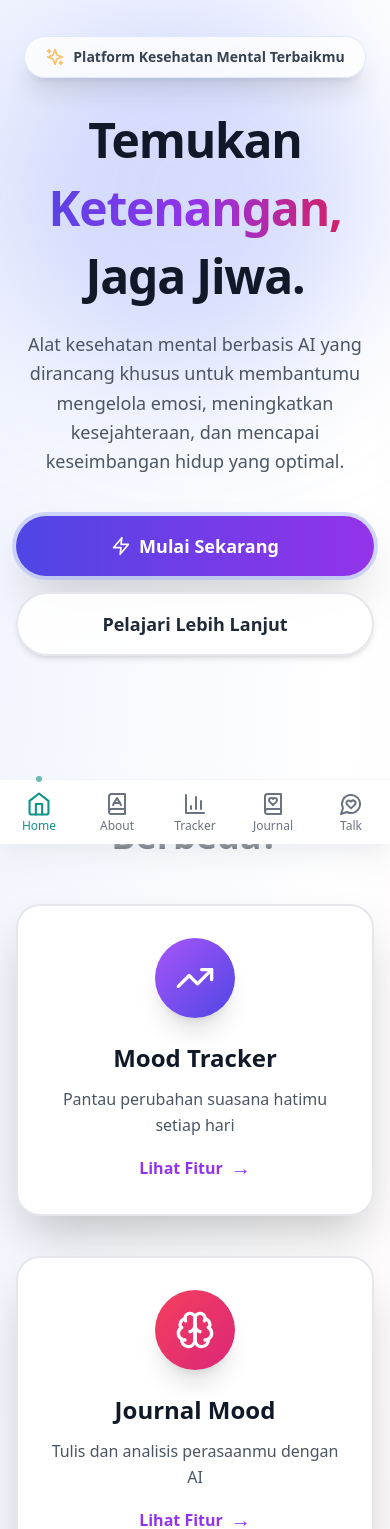
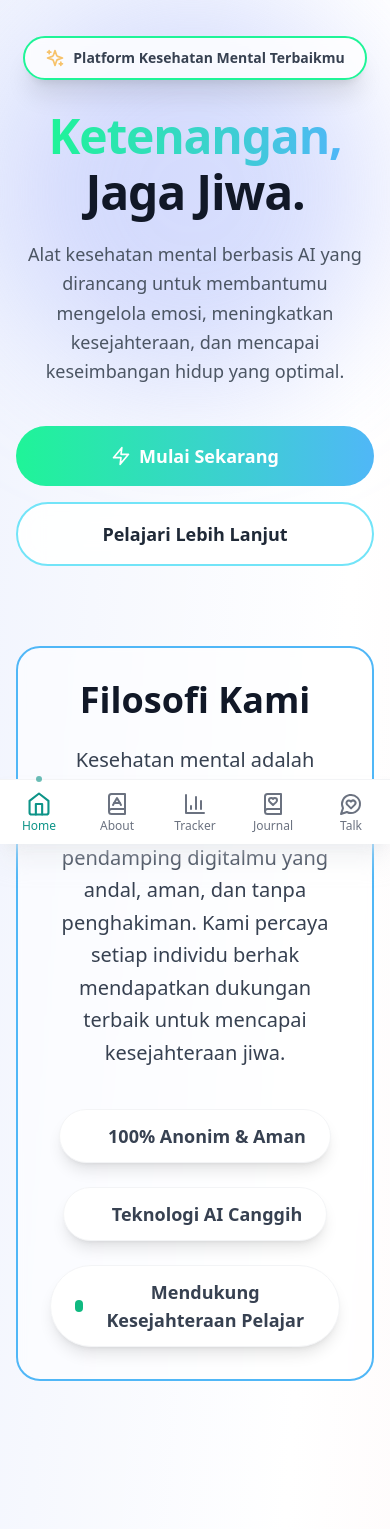
Before and after one commit to WahyuAndikaRahadi/JagaJiwa, a React (Vite) app: page / in a window 390 px wide. Shown: the top 1529 px of the page. Built offline with nearby package versions, Linux system fonts and the light colour scheme.

Commit message:
Update Nav, Home, and Dark Mode

```diff
--- a/src/pages/Home.tsx
+++ b/src/pages/Home.tsx
@@ -1,4 +1,14 @@
-import { Heart, Brain, MessageCircle, TrendingUp, BookOpen, Star, Zap, Smile, Sparkles } from 'lucide-react';
+import {
+  Heart,
+  Brain,
+  MessageCircle,
+  TrendingUp,
+  BookOpen,
+  Star,
+  Zap,
+  Smile,
+  Sparkles,
+} from 'lucide-react';
 
 function Home() {
   const features = [
@@ -6,19 +16,19 @@ function Home() {
       icon: TrendingUp,
       title: 'Mood Tracker',
       description: 'Pantau perubahan suasana hatimu setiap hari',
-      color: 'from-purple-500 to-indigo-600', // Warna lebih berani
+      color: 'from-purple-500 to-indigo-600',
     },
     {
       icon: Brain,
       title: 'Journal Mood',
       description: 'Tulis dan analisis perasaanmu dengan AI',
-      color: 'from-rose-500 to-pink-600', // Warna lebih berani
+      color: 'from-rose-500 to-pink-600',
     },
     {
       icon: MessageCircle,
       title: 'Talk Room',
       description: 'Curhat dengan AI yang siap mendengarkan',
-      color: 'from-emerald-500 to-teal-600', // Warna lebih berani
+      color: 'from-emerald-500 to-teal-600',
     },
   ];
 
@@ -26,67 +36,82 @@ function Home() {
     {
       id: 1,
       title: 'Mengatasi Burnout Akademik: Tips dan Strategi',
-      summary: 'Pelajari cara mengenali tanda-tanda burnout dan strategi efektif untuk mengatasinya agar tetap produktif.',
+      summary:
+        'Pelajari cara mengenali tanda-tanda burnout dan strategi efektif untuk mengatasinya agar tetap produktif.',
       link: '/artikel/burnout-akademik',
     },
     {
       id: 2,
       title: 'Pentingnya Mindfulness dalam Rutinitas Harian',
-      summary: 'Integrasikan praktik mindfulness ke dalam keseharianmu untuk meningkatkan fokus dan mengurangi stres.',
+      summary:
+        'Integrasikan praktik mindfulness ke dalam keseharianmu untuk meningkatkan fokus dan mengurangi stres.',
       link: '/artikel/mindfulness',
     },
     {
       id: 3,
       title: 'Membangun Resiliensi Mental di Era Digital',
-      summary: 'Kembangkan ketahanan mental untuk menghadapi tantangan di dunia digital yang serba cepat dan penuh tekanan.',
+      summary:
+        'Kembangkan ketahanan mental untuk menghadapi tantangan di dunia digital yang serba cepat dan penuh tekanan.',
       link: '/artikel/resiliensi-digital',
     },
   ];
 
   return (
-    <div className="min-h-screen relative overflow-hidden bg-gradient-to-br from-indigo-50/70 via-white to-rose-50/70">
-      {/* Background blobs yang lebih dinamis */}
-      <div className="absolute top-0 left-0 w-96 h-96 bg-indigo-300 rounded-full mix-blend-multiply filter blur-3xl opacity-40 animate-blob"></div>
-      <div className="absolute bottom-1/4 right-0 w-1/3 h-1/3 bg-rose-300 rounded-full mix-blend-multiply filter blur-3xl opacity-40 animate-blob animation-delay-4000"></div>
-      <div className="absolute top-1/2 left-1/4 w-72 h-72 bg-emerald-300 rounded-full mix-blend-multiply filter blur-3xl opacity-30 animate-blob animation-delay-2000"></div>
+    <div
+      className="min-h-screen relative overflow-hidden transition-colors duration-500
+      bg-gradient-to-br from-indigo-50/70 via-white to-rose-50/70
+      dark:from-gray-900 dark:via-gray-950 dark:to-indigo-950"
+    >
+      {/* === Background Blobs === */}
+      <div className="absolute top-0 left-0 w-96 h-96 bg-indigo-300 rounded-full mix-blend-multiply filter blur-3xl opacity-40 animate-blob dark:bg-indigo-700 dark:opacity-30" />
+      <div className="absolute bottom-1/4 right-0 w-1/3 h-1/3 bg-rose-300 rounded-full mix-blend-multiply filter blur-3xl opacity-40 animate-blob animation-delay-4000 dark:bg-rose-700 dark:opacity-30" />
+      <div className="absolute top-1/2 left-1/4 w-72 h-72 bg-emerald-300 rounded-full mix-blend-multiply filter blur-3xl opacity-30 animate-blob animation-delay-2000 dark:bg-emerald-700 dark:opacity-20" />
 
-
-      <div className="max-w-7xl mx-auto px-4 sm:px-6 lg:px-8 py-9 md:py-8 relative z-10">
-
-        <section className="text-center mb-20 md:mb-28">
-          {/* Header utama di tengah */}
+      <div className="max-w-7xl mx-auto px-4 sm:px-6 lg:px-8 py-9 md:py-14 relative z-10">
+        {/* === Hero Section === */}
+        <section className="text-center mb-20 md:mb-36">
           <div className="space-y-8 max-w-4xl mx-auto">
-            <div className="inline-flex items-center gap-2 bg-white/80 backdrop-blur-sm px-5 py-2.5 rounded-full shadow-xl border border-indigo-100 animate-fade-in-down">
+            <div
+              className="inline-flex items-center gap-2 px-5 py-2.5 rounded-full shadow-xl border-2 animate-fade-in-down
+              bg-white/80 backdrop-blur-sm border-[#1ff498]
+              dark:bg-gray-800/80"
+            >
               <Sparkles className="w-5 h-5 text-amber-500 animate-pulse" />
-              <span className="text-sm md:text-base font-semibold text-gray-700">Platform Kesehatan Mental Terbaikmu</span>
+              <span className="text-sm md:text-base font-semibold text-gray-700 dark:text-gray-300">
+                Platform Kesehatan Mental Terbaikmu
+              </span>
             </div>
 
             <div className="space-y-6 animate-slide-up">
-              <h1 className="text-5xl md:text-7xl lg:text-8xl font-extrabold leading-tight tracking-tight">
-                <span className="block text-gray-900 mb-2">Temukan</span>
-                <span className="block bg-gradient-to-r from-indigo-600 via-purple-600 to-rose-600 bg-clip-text text-transparent animate-gradient-slow">
+              <h1 className="text-5xl md:text-7xl lg:text-8xl font-extrabold tracking-tight">
+                <span className="bg-gradient-to-r from-[#1ff498] to-[#50b7f7] bg-clip-text text-transparent animate-gradient-slow z-10">
                   Ketenangan,
                 </span>
-                <span className="block text-gray-900 mt-2">Jaga Jiwa.</span>
+                <span className="block text-gray-900 mt-2 dark:text-gray-100">
+                  Jaga Jiwa.
+                </span>
               </h1>
 
-              <p className="text-lg md:text-xl text-gray-600 leading-relaxed max-w-2xl mx-auto">
-                Alat kesehatan mental berbasis AI yang dirancang khusus untuk membantumu mengelola emosi, meningkatkan kesejahteraan, dan mencapai keseimbangan hidup yang optimal.
+              <p className="text-lg md:text-xl leading-relaxed max-w-2xl mx-auto text-gray-600 dark:text-gray-400">
+                Alat kesehatan mental berbasis AI yang dirancang untuk membantumu
+                mengelola emosi, meningkatkan kesejahteraan, dan mencapai
+                keseimbangan hidup yang optimal.
               </p>
 
               <div className="flex flex-col sm:flex-row justify-center gap-4 pt-4">
                 <a
                   href="/tracker"
-                  className="group relative inline-flex items-center justify-center px-10 py-4 text-lg font-bold text-white bg-gradient-to-r from-indigo-600 to-purple-600 rounded-full shadow-2xl hover:shadow-indigo-400/50 transform hover:scale-105 transition-all duration-300 overflow-hidden ring-4 ring-indigo-300 ring-opacity-50"
+                  className="group relative inline-flex items-center justify-center px-10 py-4 text-lg font-semibold text-white bg-gradient-to-r from-[#1ff498] to-[#50b7f7] rounded-full transform hover:scale-105 transition-all duration-300 overflow-hidden hover:shadow-md hover:shadow-[#1ff498]/50"
                 >
-                  <span className="absolute inset-0 w-full h-full transition duration-300 ease-out opacity-0 bg-gradient-to-r from-white/10 via-white/50 to-white/10 group-hover:opacity-100"></span>
                   <Zap className="w-5 h-5 mr-2 animate-pulse-fast" />
-                  <span className="relative">Mulai Sekarang</span>
+                  <span>Mulai Sekarang</span>
                 </a>
 
                 <a
-                  href="/tentang"
-                  className="inline-flex items-center justify-center px-10 py-4 text-lg font-semibold text-gray-800 bg-white/90 backdrop-blur-md border-2 border-gray-200 rounded-full hover:border-purple-400 hover:text-purple-700 transition-all duration-300 shadow-md"
+                  href="/about"
+                  className="inline-flex items-center justify-center px-10 py-4 text-lg font-semibold rounded-full transition-all duration-300
+                  text-gray-800 bg-white/90 backdrop-blur-md border-2 border-[#72e4f8] hover:border-[#1ff498] hover:scale-105
+                  dark:text-gray-200 dark:bg-gray-800/90"
                 >
                   Pelajari Lebih Lanjut
                 </a>
@@ -95,65 +120,116 @@ function Home() {
           </div>
         </section>
 
-        <h2 className="text-4xl font-extrabold text-gray-900 mb-12 text-center pt-10 animate-fade-in">
+        {/* === Filosofi Kami === */}
+        <div
+          className="rounded-3xl mt-20 mb-20 p-8 md:p-14 text-center border-2
+          border-[#50b7f7] hover:border-[#1ff498] transition-all duration-500
+          bg-white/50 backdrop-blur-sm dark:bg-gray-900/50"
+        >
+          <h2 className="text-4xl font-extrabold mb-6 text-gray-900 dark:text-gray-100">
+            Filosofi Kami
+          </h2>
+          <p className="text-xl max-w-5xl mx-auto mb-10 leading-relaxed text-gray-700 dark:text-gray-400">
+            Kesehatan mental adalah perjalanan, bukan tujuan. Jaga Jiwa
+            berkomitmen menjadi pendamping digitalmu yang andal, aman, dan tanpa
+            penghakiman. Kami percaya setiap individu berhak mendapatkan
+            dukungan terbaik untuk mencapai kesejahteraan jiwa.
+          </p>
+
+          <div className="flex flex-wrap justify-center gap-6 text-lg font-semibold">
+            {[
+              { text: '100% Anonim & Aman', color: 'rose' },
+              { text: 'Teknologi AI Canggih', color: 'purple' },
+              { text: 'Mendukung Kesejahteraan Pelajar', color: 'emerald' },
+            ].map((item, i) => (
+              <div
+                key={i}
+                className="flex items-center space-x-3 px-6 py-3 shadow-lg rounded-full border transition-all hover:scale-105
+                text-gray-700 bg-white border-gray-100 hover:bg-gray-50
+                dark:text-gray-300 dark:bg-gray-800 dark:border-gray-700 dark:hover:bg-gray-700"
+              >
+                <div
+                  className={`w-3 h-3 bg-${item.color}-500 rounded-full animate-ping-slow`}
+                  style={{ animationDelay: `${i * 500}ms` }}
+                ></div>
+                <span>{item.text}</span>
+              </div>
+            ))}
+          </div>
+        </div>
+
+        {/* === Mengapa Kami Berbeda === */}
+        <h2 className="pt-16 text-4xl font-extrabold mb-12 text-center text-gray-900 dark:text-gray-100">
           Mengapa Kami Berbeda?
         </h2>
+
         <div className="grid md:grid-cols-3 gap-10 mb-24">
           {features.map((feature, index) => {
             const Icon = feature.icon;
             return (
               <div
                 key={index}
-                className="bg-white rounded-3xl p-8 shadow-2xl border-2 border-purple-200/150 backdrop-blur-sm transition-all duration-500 hover:shadow-purple-200/50 hover:border-purple-300 transform hover:-translate-y-3 group flex flex-col items-center text-center animate-slide-up"
+                className="rounded-3xl p-8 border-2 backdrop-blur-sm transition-all duration-500 transform group flex flex-col items-center text-center
+                border-[#72e4f8] hover:border-[#1ff498] dark:bg-gray-900/50"
                 style={{ animationDelay: `${index * 200}ms` }}
               >
-                <div className={`inline-flex items-center justify-center w-20 h-20 bg-gradient-to-br ${feature.color} rounded-full mb-6 shadow-xl`}>
-                  <Icon className="w-10 h-10 text-white transition-transform group-hover:rotate-12 group-hover:scale-110" />
+                <div
+                  className="inline-flex items-center justify-center w-20 h-20 rounded-full mb-6 dark:bg-indigo-500/20"
+                >
+                  <Icon className="w-10 h-10 text-[#1ff498] transition-transform group-hover:scale-110" />
                 </div>
-                <h3 className="text-2xl font-extrabold text-gray-900 mb-3">
+                <h3 className="text-2xl font-extrabold mb-3 text-gray-900 dark:text-gray-100">
                   {feature.title}
                 </h3>
-                <p className="text-gray-600 leading-relaxed mb-4">
+                <p className="leading-relaxed mb-4 text-gray-600 dark:text-gray-400">
                   {feature.description}
                 </p>
-                <a href="#" className="mt-auto inline-flex items-center text-purple-600 font-bold text-base hover:text-purple-800 transition-colors group-hover:underline">
-                  Lihat Fitur <span className='ml-2 text-xl'>&rarr;</span>
+                <a
+                  href="#"
+                  className="mt-auto inline-flex items-center font-bold text-base transition-colors text-[#1ff498] "
+                >
+                  Lihat Fitur <span className="ml-2 text-xl">&rarr;</span>
                 </a>
               </div>
             );
           })}
         </div>
 
-        <div className="mb-24 pt-10 border-t border-gray-200 animate-fade-in">
+        {/* === Wawasan Terbaru === */}
+        <div className="mb-24 pt-10 border-t border-[#72e4f8]">
           <div className="flex flex-col sm:flex-row justify-between items-center mb-10">
-            <h2 className="text-4xl font-extrabold text-gray-900 text-center sm:text-left mb-6 sm:mb-0">
-              <BookOpen className="inline-block w-9 h-9 mr-3 text-emerald-600" />
+            <h2 className="text-4xl font-extrabold text-center sm:text-left mb-6 sm:mb-0 text-gray-900 dark:text-gray-100">
+              <BookOpen className="inline-block w-9 h-9 mr-3 text-emerald-600 dark:text-emerald-400" />
               Wawasan Terbaru
             </h2>
             <a
               href="/blog"
-              className="text-emerald-600 font-bold hover:text-emerald-800 transition-colors text-lg inline-flex items-center"
+              className="font-bold text-lg inline-flex items-center text-emerald-600 hover:text-emerald-800 dark:text-emerald-400 dark:hover:text-emerald-300"
             >
-              Lihat Semua Artikel <span className='ml-2 text-xl'>&rarr;</span>
+              Lihat Semua Artikel <span className="ml-2 text-xl">&rarr;</span>
             </a>
           </div>
 
           <div className="grid md:grid-cols-3 gap-10">
             {articles.map((article, index) => (
               <a
+                key={article.id}
                 href={article.link}
-                key={article.id}
-                className="block bg-white rounded-3xl shadow-xl overflow-hidden border border-gray-100 hover:shadow-2xl transition-all duration-300 group transform hover:-translate-y-2 animate-slide-up"
+                className="block rounded-3xl shadow-xl overflow-hidden border hover:shadow-2xl transition-all duration-300 group transform hover:-translate-y-2 bg-white border-gray-100 dark:bg-gray-800 dark:border-gray-700"
                 style={{ animationDelay: `${index * 150}ms` }}
               >
-                <div className={`w-full ${index === 0 ? 'h-52' : 'h-40'} bg-gray-100 flex items-center justify-center text-gray-500 font-medium overflow-hidden`}>
-                  <img src={`https://source.unsplash.com/random/600x400?mental-health,wellness,nature&sig=${article.id}`} alt={`Gambar Artikel ${article.id}`} className='object-cover w-full h-full transition-transform duration-500 group-hover:scale-110' />
+                <div className="w-full h-52 bg-gray-100 overflow-hidden">
+                  <img
+                    src={`https://source.unsplash.com/random/600x400?mental-health,wellness,nature&sig=${article.id}`}
+                    alt={article.title}
+                    className="object-cover w-full h-full transition-transform duration-500 group-hover:scale-110"
+                  />
                 </div>
                 <div className="p-7">
-                  <h3 className="text-xl font-bold text-gray-900 mb-2 group-hover:text-purple-700 transition-colors leading-snug">
+                  <h3 className="text-xl font-bold mb-2 leading-snug text-gray-900 group-hover:text-purple-700 dark:text-gray-100 dark:group-hover:text-indigo-400">
                     {article.title}
                   </h3>
-                  <p className="text-gray-600 text-sm line-clamp-3">
+                  <p className="text-sm line-clamp-3 text-gray-600 dark:text-gray-400">
                     {article.summary}
                   </p>
                 </div>
@@ -162,62 +238,65 @@ function Home() {
           </div>
         </div>
 
-        <div className="mb-24 pt-10 border-t border-gray-200 animate-fade-in">
-          <h2 className="text-4xl font-extrabold text-gray-900 mb-12 text-center">
-            <Smile className="inline-block w-9 h-9 mr-3 text-rose-600" />
+        {/* === Testimoni Section === */}
+        <div className="mb-24 pt-10 border-t border-gray-200 dark:border-gray-700">
+          <h2 className="text-4xl font-extrabold mb-12 text-center text-gray-900 dark:text-gray-100">
+            <Smile className="inline-block w-9 h-9 mr-3 text-rose-600 dark:text-rose-400" />
             Dengarkan Kata Mereka
           </h2>
 
-          <div className="bg-gradient-to-br from-white to-rose-50 rounded-3xl p-8 md:p-14 shadow-2xl border border-rose-200">
+          <div
+            className="rounded-3xl p-8 md:p-14 shadow-2xl border
+            bg-gradient-to-br from-white to-rose-50 dark:from-gray-800 dark:to-gray-900
+            border-rose-200 dark:border-gray-700"
+          >
             <div className="flex flex-col md:flex-row items-center gap-12">
               <div className="md:w-1/2 text-center md:text-left">
                 <div className="flex justify-center md:justify-start mb-4">
                   {[...Array(5)].map((_, i) => (
-                    <Star key={i} className="w-7 h-7 text-amber-400 fill-amber-400" />
+                    <Star
+                      key={i}
+                      className="w-7 h-7 text-amber-400 fill-amber-400"
+                    />
                   ))}
                 </div>
-                <p className="text-2xl font-medium italic text-gray-800 leading-relaxed mb-5">
-                  "Jaga Jiwa benar-benar mengubah cara saya mengelola stres. Fitur Mood Tracker-nya sangat membantu saya memahami pola emosi saya, dan Talk Room terasa seperti memiliki teman yang selalu ada."
+
+                <p className="text-2xl font-medium italic leading-relaxed mb-5 text-gray-800 dark:text-gray-300">
+                  "Jaga Jiwa benar-benar mengubah cara saya mengelola stres.
+                  Fitur Mood Tracker-nya sangat membantu saya memahami pola
+                  emosi saya, dan Talk Room terasa seperti memiliki teman yang
+                  selalu ada."
                 </p>
-                <p className="font-bold text-gray-900 text-lg">- Alex, Mahasiswa Tahun Akhir</p>
-                <p className="text-base text-gray-500">Pengguna sejak Januari 2024</p>
+                <p className="font-bold text-lg text-gray-900 dark:text-gray-100">
+                  - Alex, Mahasiswa Tahun Akhir
+                </p>
+                <p className="text-base text-gray-500 dark:text-gray-400">
+                  Pengguna sejak Januari 2024
+                </p>
               </div>
 
-              <div className="md:w-1/2 bg-gradient-to-br from-emerald-100 to-teal-100 p-8 rounded-3xl border border-emerald-300 shadow-lg text-center md:text-left">
-                <h3 className="text-3xl font-bold text-emerald-800 mb-4">Siap Merasa Lebih Baik?</h3>
-                <p className="text-emerald-700 mb-6 text-lg">
-                  Bergabunglah dengan ribuan pengguna yang telah menemukan ketenangan dan keseimbangan hidup dengan bantuan Jaga Jiwa. Mulai perjalanan kesehatan mentalmu sekarang!
+              {/* === CTA Card === */}
+              <div
+                className="md:w-1/2 p-8 rounded-3xl border shadow-lg text-center md:text-left
+                bg-gradient-to-br from-emerald-100 to-teal-100
+                border-emerald-300
+                dark:from-emerald-900/50 dark:to-teal-900/50 dark:border-emerald-700"
+              >
+                <h3 className="text-3xl font-bold mb-4 text-emerald-800 dark:text-emerald-400">
+                  Siap Merasa Lebih Baik?
+                </h3>
+                <p className="mb-6 text-lg text-emerald-700 dark:text-emerald-300">
+                  Bergabunglah dengan ribuan pengguna yang telah menemukan
+                  ketenangan dan keseimbangan hidup dengan bantuan Jaga Jiwa.
+                  Mulai perjalanan kesehatan mentalmu sekarang!
                 </p>
                 <a
                   href="/daftar"
                   className="inline-flex items-center px-8 py-4 font-bold text-white bg-emerald-600 rounded-full hover:bg-emerald-700 transition-colors shadow-lg text-lg"
                 >
-                  Daftar Gratis <span className='ml-2 text-xl'>&rarr;</span>
+                  Daftar Gratis <span className="ml-2 text-xl">&rarr;</span>
                 </a>
               </div>
-            </div>
-          </div>
-        </div>
-
-        <div className="bg-gradient-to-br from-white to-indigo-50 rounded-3xl p-8 md:p-14 text-center shadow-2xl border border-indigo-200">
-          <h2 className="text-4xl font-extrabold text-gray-900 mb-6">
-            Filosofi Kami
-          </h2>
-          <p className="text-xl text-gray-700 max-w-5xl mx-auto mb-10 leading-relaxed">
-            Kesehatan mental adalah perjalanan, bukan tujuan. Jaga Jiwa berkomitmen menjadi pendamping digitalmu yang andal, aman, dan tanpa penghakiman. Kami percaya setiap individu berhak mendapatkan dukungan terbaik untuk mencapai kesejahteraan jiwa.
-          </p>
-          <div className="flex flex-wrap justify-center gap-6 text-lg font-semibold text-gray-700">
-            <div className="flex items-center space-x-3 bg-white px-6 py-3 rounded-full shadow-lg border border-gray-100 transition-all hover:bg-gray-50 transform hover:scale-105">
-              <div className="w-3 h-3 bg-rose-500 rounded-full animate-ping-slow"></div>
-              <span>100% Anonim & Aman</span>
-            </div>
-            <div className="flex items-center space-x-3 bg-white px-6 py-3 rounded-full shadow-lg border border-gray-100 transition-all hover:bg-gray-50 transform hover:scale-105">
-              <div className="w-3 h-3 bg-purple-500 rounded-full animate-ping-slow animation-delay-500"></div>
-              <span>Teknologi AI Canggih</span>
-            </div>
-            <div className="flex items-center space-x-3 bg-white px-6 py-3 rounded-full shadow-lg border border-gray-100 transition-all hover:bg-gray-50 transform hover:scale-105">
-              <div className="w-3 h-3 bg-emerald-500 rounded-full animate-ping-slow animation-delay-1000"></div>
-              <span>Mendukung Kesejahteraan Pelajar</span>
             </div>
           </div>
         </div>
```
Also changed, not shown: src/components/Navbar.tsx (+80 -17 lines), src/index.css (+14 -0 lines), tailwind.config.js (+15 -3 lines).
